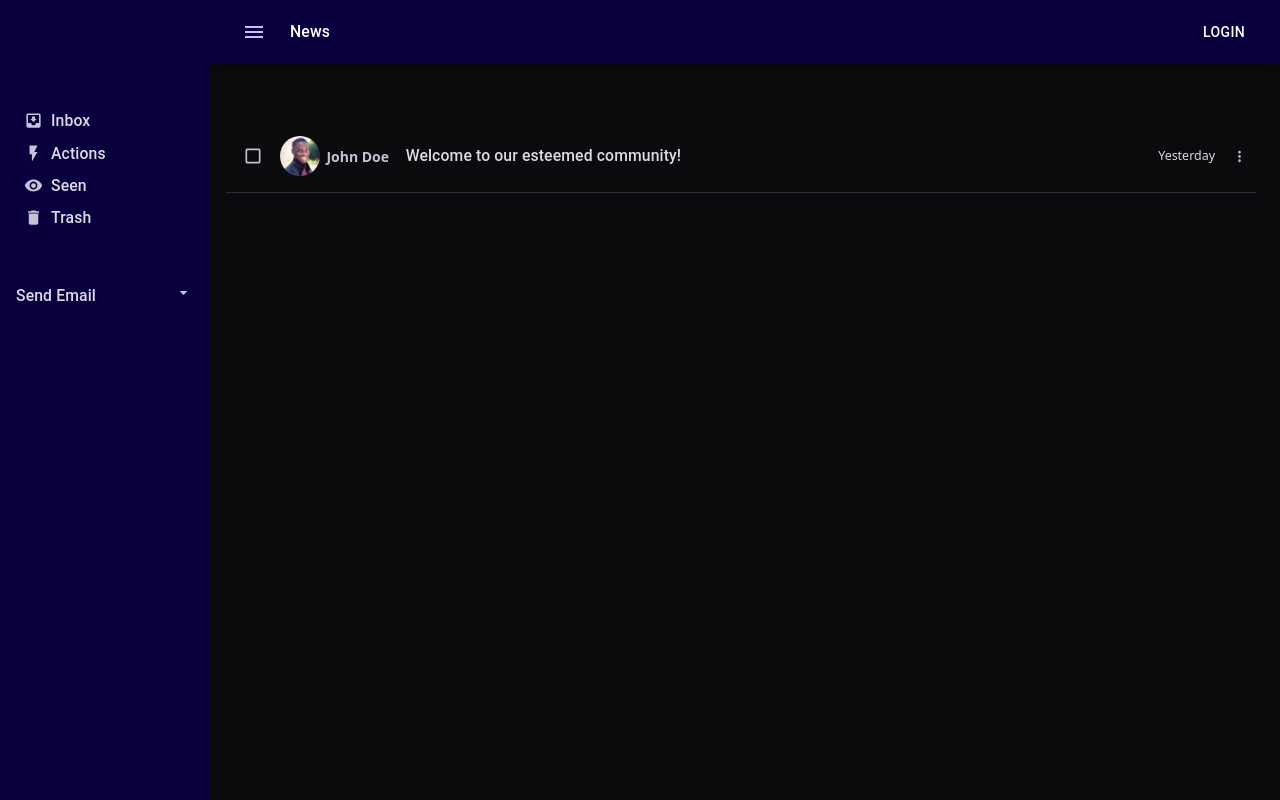
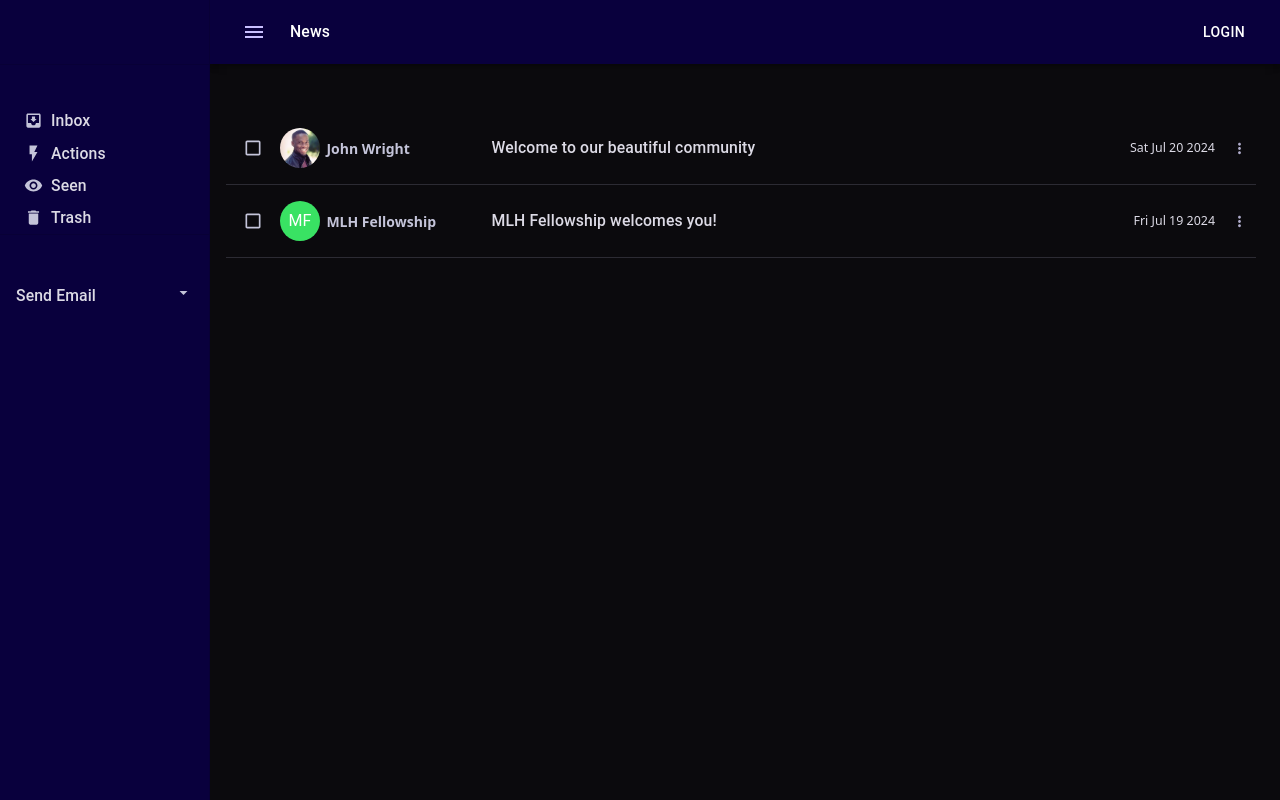
Before and after one commit to krshishir1/SaaS-Components, a React (Vite) app: page / in a window 1280 px wide. Built offline with nearby package versions, Linux system fonts and the light colour scheme.

Commit message:
feature: updated email preview component to display dynamic components

```diff
--- a/src/components/EmailPreviewDisplay.tsx
+++ b/src/components/EmailPreviewDisplay.tsx
@@ -1,15 +1,21 @@
-import { Grid, Typography, Box, Checkbox, Avatar, Stack, IconButton } from "@mui/material";
-import { FlexBox, FlexColumnBox } from "./UI/Container";
-import { cyan, green, grey, orange } from "@mui/material/colors";
+import {
+  Grid,
+  Typography,
+  Box,
+  Checkbox,
+  Avatar,
+  Stack,
+  IconButton,
+} from "@mui/material";
 
-import EmailTag from "./EmailTag";
+import { ImageProfileAvatar, TextProfileAvatar } from "./UI/ProfileAvatar";
+import { extractFirstLetter } from "../utils";
 
-import { ImageProfileAvatar } from "./UI/ProfileAvatar";
+import MoreVertIcon from "@mui/icons-material/MoreVert";
 
-import profile1 from "../assets/profile1.jpeg";
-import MoreVertIcon from '@mui/icons-material/MoreVert';
+import { EmailPreviewProps } from "../types/ComponentProps";
 
-const EmailPreviewDisplay = () => {
+const EmailPreviewDisplay = (props: EmailPreviewProps) => {
   return (
     <>
       <Grid
@@ -21,12 +27,17 @@ const EmailPreviewDisplay = () => {
           borderBottom: 1,
           borderColor: "neutral.dark",
           py: 2,
-          my: 2,
+          // my: 2,
           color: "neutral.lightest",
-          userSelect: "none"
+          userSelect: "none",
+          cursor: "pointer",
+          "&:hover": {
+            bgcolor: "neutral.darker",
+            borderRadius: 2
+          }
         }}
       >
-        <Grid item sm={2}>
+        <Grid item sm={3}>
           <Stack direction={"row"} spacing={1}>
             <Checkbox
               size="small"
@@ -37,14 +48,26 @@ const EmailPreviewDisplay = () => {
             />
 
             <Stack direction={"row"} spacing={0.8} alignItems={"center"}>
-              <ImageProfileAvatar src={profile1} content={"John Doe"} />
+              <Box>
+                {props.profilePic ? (
+                  <ImageProfileAvatar
+                    content={props.senderName}
+                    src={props.profilePic}
+                  />
+                ) : (
+                  <TextProfileAvatar
+                    content={extractFirstLetter(props.senderName)}
+                    themeColor={props.themeColor}
+                  />
+                )}
+              </Box>
 
               <Typography
                 variant="base"
                 color="neutral.lighter"
-                sx={{ fontWeight: "bold" }}
+                sx={{ fontWeight: "bold", flexGrow: 1 }}
               >
-                John Doe
+                {props.senderName}
               </Typography>
             </Stack>
           </Stack>
@@ -59,14 +82,22 @@ const EmailPreviewDisplay = () => {
           }}
         >
           <Typography variant="h6">
-            Welcome to our esteemed community!
+            {props.subject}
           </Typography>
         </Grid>
         <Grid sm={3} item>
-          <Stack direction={"row"} spacing={1} sx={{height: "100%", alignItems: "center", justifyContent: "right"}}>
-            <Typography variant="small">Yesterday</Typography>
+          <Stack
+            direction={"row"}
+            spacing={1}
+            sx={{
+              height: "100%",
+              alignItems: "center",
+              justifyContent: "right",
+            }}
+          >
+            <Typography variant="small">{props.dateReceived.toDateString()}</Typography>
             <IconButton>
-              <MoreVertIcon sx={{color: "neutral.light", fontSize: 17}} />
+              <MoreVertIcon sx={{ color: "neutral.light", fontSize: 17 }} />
             </IconButton>
           </Stack>
         </Grid>
--- a/src/components/UI/ProfileAvatar.tsx
+++ b/src/components/UI/ProfileAvatar.tsx
@@ -5,6 +5,15 @@ interface ImageProfileProps {
   src: string;
 }
 
+interface TextProfileProps {
+    themeColor: string;
+    content: string;
+}
+
 export const ImageProfileAvatar = (props: ImageProfileProps) => {
   return (<Avatar alt={props.content} src={props.src} />);
 };
+
+export const TextProfileAvatar = (props : TextProfileProps) => {
+  return <Avatar sx={{bgcolor: props.themeColor, fontSize: 16}} >{props.content}</Avatar>
+}
--- a/src/pages/EntryDashboard.tsx
+++ b/src/pages/EntryDashboard.tsx
@@ -4,8 +4,7 @@ import { Box, Container, Stack, Typography } from "@mui/material";
 import ClientDrawer from "../components/ClientDrawer";
 
 import DashboardNavbar from "../components/Navbars/DashboardNavbar";
-
-import { ButtonWithIcon } from "../components/UI/Button";
+import { emailSummaries } from '../constants/sampleEmailSummary';
 
 import AdjustIcon from "@mui/icons-material/Adjust";
 import EmailPreviewDisplay from "../components/EmailPreviewDisplay";
@@ -80,7 +79,15 @@ const EntryDashboard = () => {
           </Container> */}
 
           <Container sx={{ mt: 6 }}>
-            <EmailPreviewDisplay />
+            {
+              emailSummaries.map((email) => {
+                // const {senderName, senderEmail, subject, dateReceived, profilePic, themeColor} = email;
+
+                return (
+                  <EmailPreviewDisplay {...email} />
+                )
+              })
+            }
           </Container>
         </Box>
       </Box>
```
